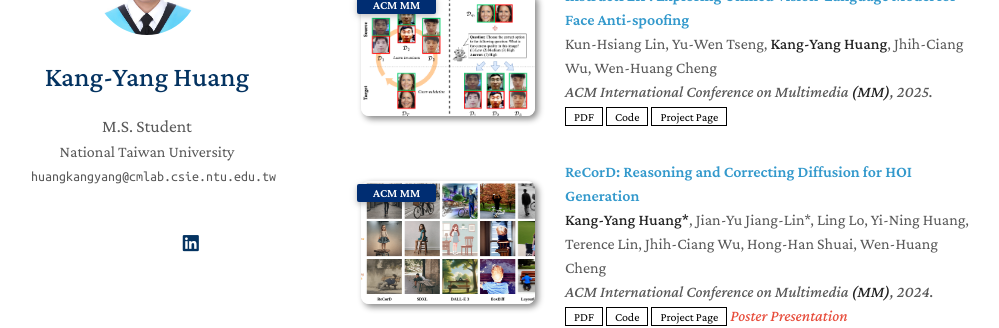
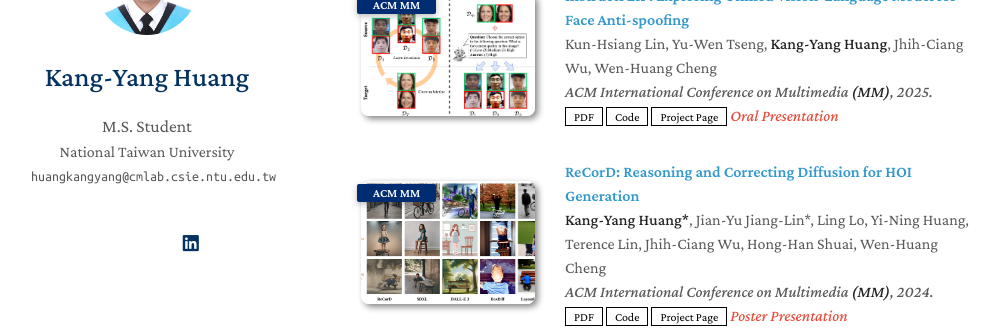
Before and after one commit to alberthkyhky/alberthkyhky.github.io, a Jekyll site: the page built from index.md, in a window 1280 px wide and 900 px high, scrolled down 834 px. Shown: the part 153-481 px from the top of the window, without its empty margins (129-1128 px from the left). Built offline with Jekyll 4.4.1, drawn with Linux system fonts in a browser that asks for light colours; nearby versions of some CDN libraries; a style sheet for code colours, icons or effects is not loaded; our own code applies the rules of GitHub Pages for plain Markdown files.

Commit message:
Update MM 25

```diff
--- a/_data/publications.yml
+++ b/_data/publications.yml
@@ -8,7 +8,7 @@ main:
     code: https://github.com/kunkunlin1221/InstructFLIP
     page: https://kunkunlin1221.github.io/InstructFLIP/
     image: ./assets/img/MM_2025-Teaser.png
-    notes:
+    notes: Oral Presentation
 
   - title: "ReCorD: Reasoning and Correcting Diffusion for HOI Generation"
     authors: <strong>Kang-Yang Huang*</strong>, Jian-Yu Jiang-Lin*, Ling Lo, Yi-Ning Huang, Terence Lin, Jhih-Ciang Wu, Hong-Han Shuai, Wen-Huang Cheng
```
